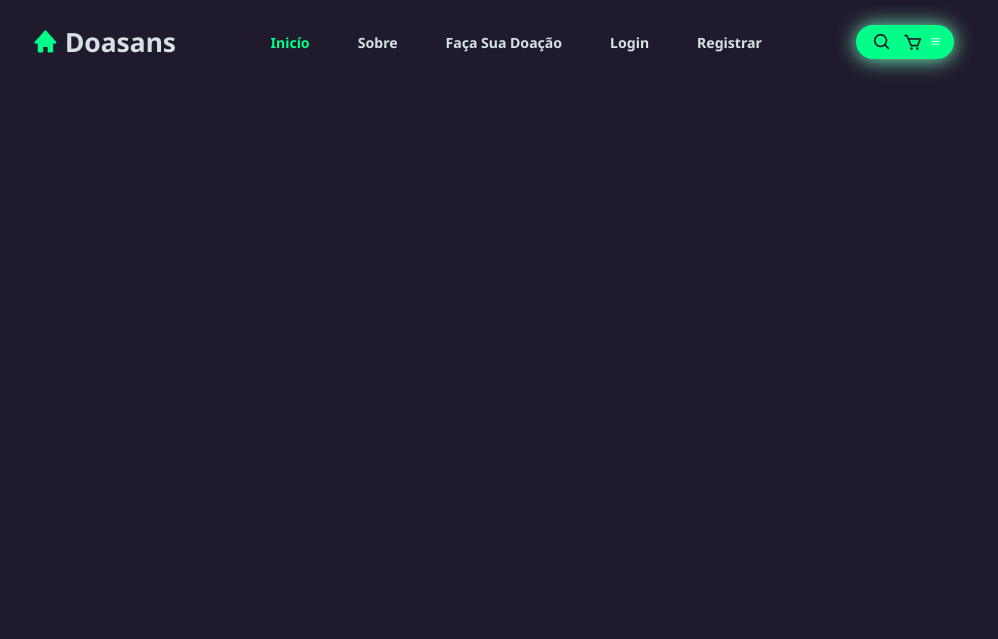
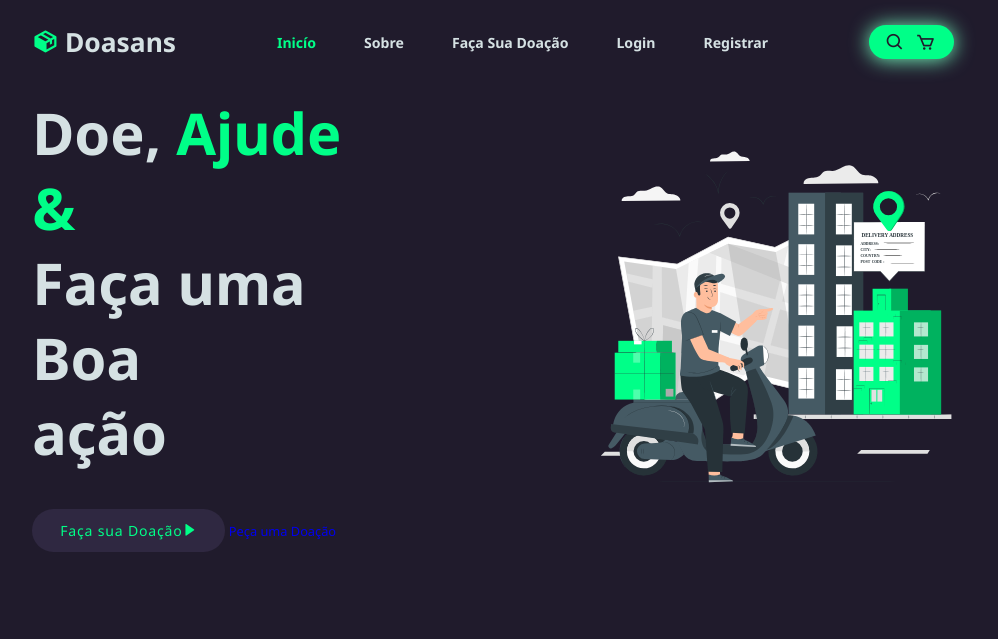
Before and after one commit to Anti-guaraitubense/pi_opet, a PHP site: page / in a window 1280 px wide. Shown: the top 639 px of the page, without its empty margins (147-1145 px from the left). Run offline with PHP 8.4, Linux system fonts and the light colour scheme; some libraries are stand-ins or nearby versions.

Commit message:
header pronto inicio da home

```diff
--- a/css/style.css
+++ b/css/style.css
@@ -96,3 +96,64 @@ header{
 	margin-left: 5px;
 	transition: all .50s ease;
 }
+
+#menu-icon{
+	font-size: 32px;
+	color: var(--bg-color);
+	z-index: 10001;
+	cursor: pointer;
+	display: none;
+}
+
+.nav-icons i:hover{
+	transform: scale(1.1);
+	color: var(--text-color);
+}
+
+section{
+	padding: 70px 14% 60px;
+}
+
+.home{
+	position: relative;
+	height: 100vh;
+	width: 100vw;
+	display: grid;
+	grid-template-columns: repeat(2, 1fr);
+	align-items: center;
+	gap: 2rem;
+}
+
+.home-img img{
+	width: 115%;
+	height: auto;
+	position: relative;
+	right: -270px;
+}
+
+.home-text h1{
+	font-size: var(--big-font);
+	font-weight: 700;
+	line-height: 1.3;
+	margin-bottom: 3rem;
+}
+
+span{
+	color: var(--main-color);
+}
+
+.btn{
+	display: inline-block;
+	padding: 15px 35px;
+	background: var(--other-color);
+	color: var(--main-color);
+	font-size: var(--p-font);
+	font-weight: 500;
+	letter-spacing: 1px;
+	border-radius: 3rem;
+	transition: all .50s ease;
+}
+
+.btn i{
+
+}
--- a/index.php
+++ b/index.php
@@ -28,7 +28,7 @@
 </head>
 <body onload="evitar_dados_reload()";>
     <header>
-        <a href="#" class="logo"><i class='bx bxs-home'></i>Doasans</a>
+        <a href="#" class="logo"><i class='bx bxs-package'></i></i>Doasans</a>
 
         <ul class="navlist">
             <li><a href="#home" class="active ">Inicío</a></li>
@@ -55,6 +55,20 @@
             <div class="bx bx-menu" id="menu-icon"></div>
         </div>
     </header>
+
+    <section class="home" id="home">
+        <div class="home-text">
+            <h1>Doe, <span>Ajude &</span> <br> Faça uma Boa <br> ação</h1>
+            <a href="#" class="btn">Faça sua Doação<i class='bx bxs-right-arrow'></i></a>
+            <a href="#" class="btn2">Peça uma Doação</a>
+        </div>
+
+        <div class="home-img">
+            <img src="img/delivery.svg">
+
+        </div>
+
+    </section>
 
 
 
```
Also changed, not shown: img/delivery.svg (added), img/test.png (deleted).
